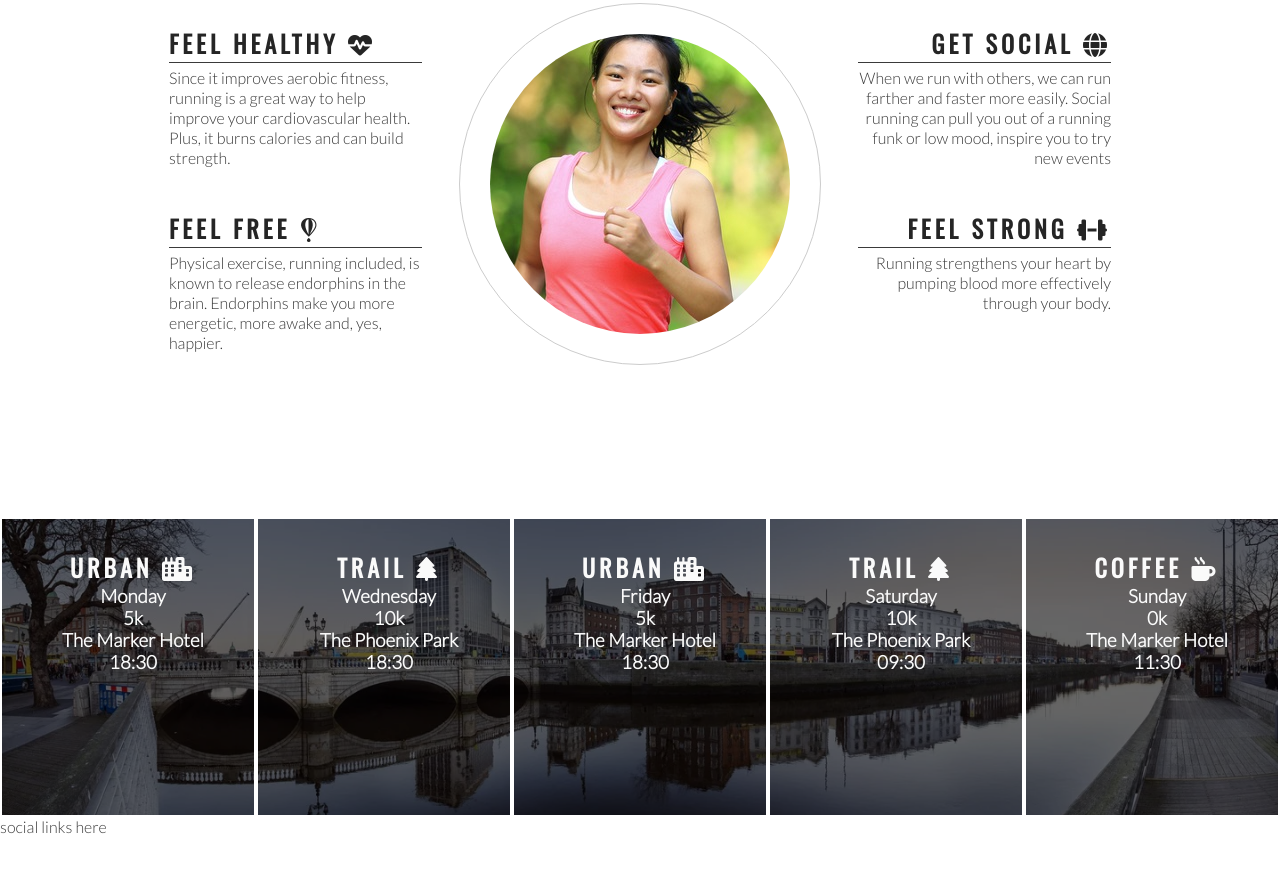
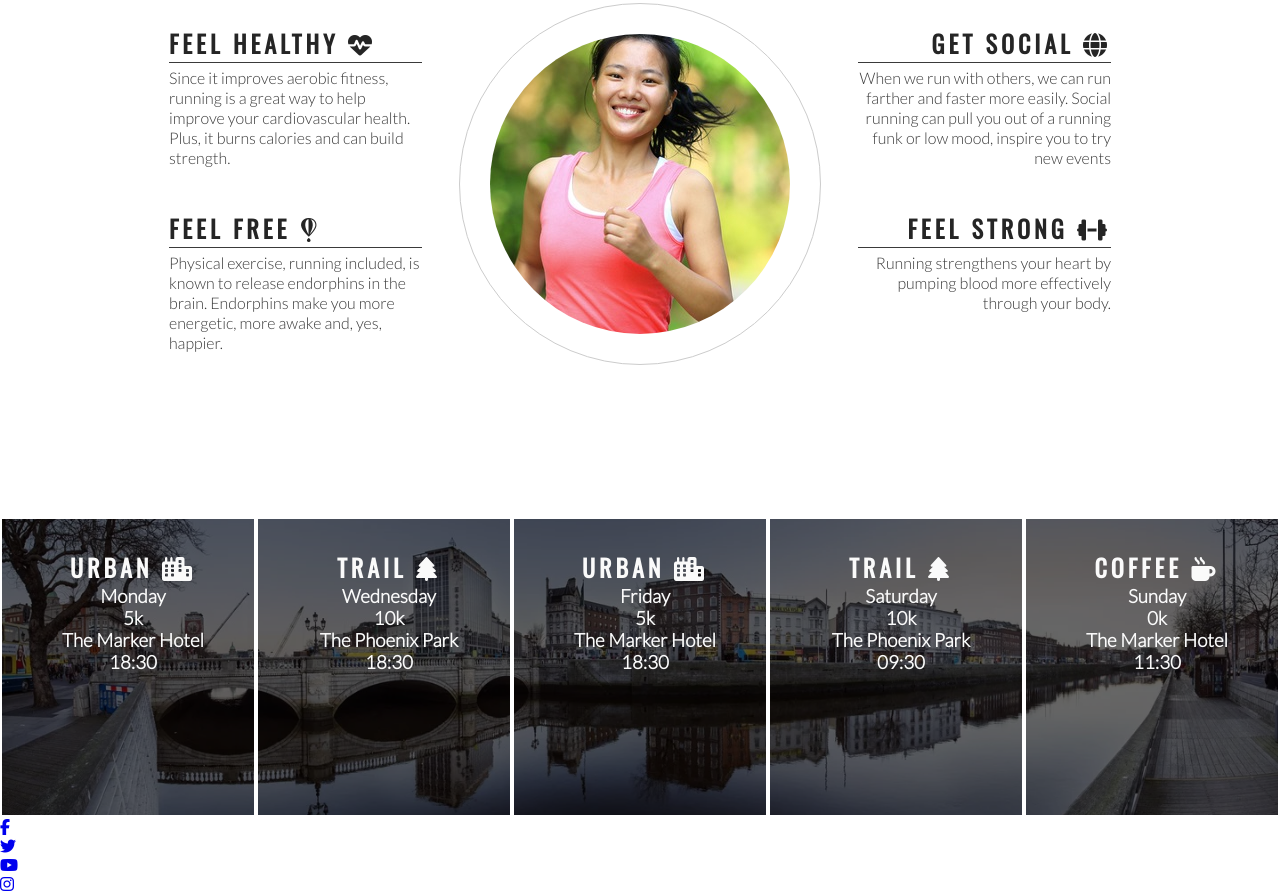
Before and after one commit to CMurphy94/love-running, a plain HTML site: page index.html in a window 1280 px wide. Shown: the part 778-1671 px from the top of the page. Before the commit the page ends 1614 px from the top, so only its background shows below. Drawn offline with nearby package versions, Linux system fonts and the light colour scheme.

Commit message:
Add social media links to footer

```diff
--- a/index.html
+++ b/index.html
@@ -118,7 +118,24 @@
         </div>
     </section>
     <footer>
-        social links here
+        <ul>
+            <li>
+                <a href="https://facebook.com" target="_blank" rel="noopener"
+                    aria-label="Visit our Facebook page (opens in a new tab)"><i class="fa-brands fa-facebook-f"></i></a>
+            </li>
+            <li>
+                <a href="https://twitter.com" target="_blank" rel="noopener"
+                    aria-label="Visit our Twitter page (opens in a new tab)"><i class="fa-brands fa-twitter"></i></a>
+            </li>
+            <li>
+                <a href="https://youtube.com" target="_blank" rel="noopener"
+                    aria-label="Visit our Youtube page (opens in a new tab)"><i class="fa-brands fa-youtube"></i></a>
+            </li>
+            <li>
+                <a href="https://instagram.com" target="_blank" rel="noopener"
+                    aria-label="Visit our Instagram page (opens in a new tab)"><i class="fa-brands fa-instagram"></i></a>
+            </li>
+        </ul>
     </footer>
 
     <!-- font awesome script -->
```
